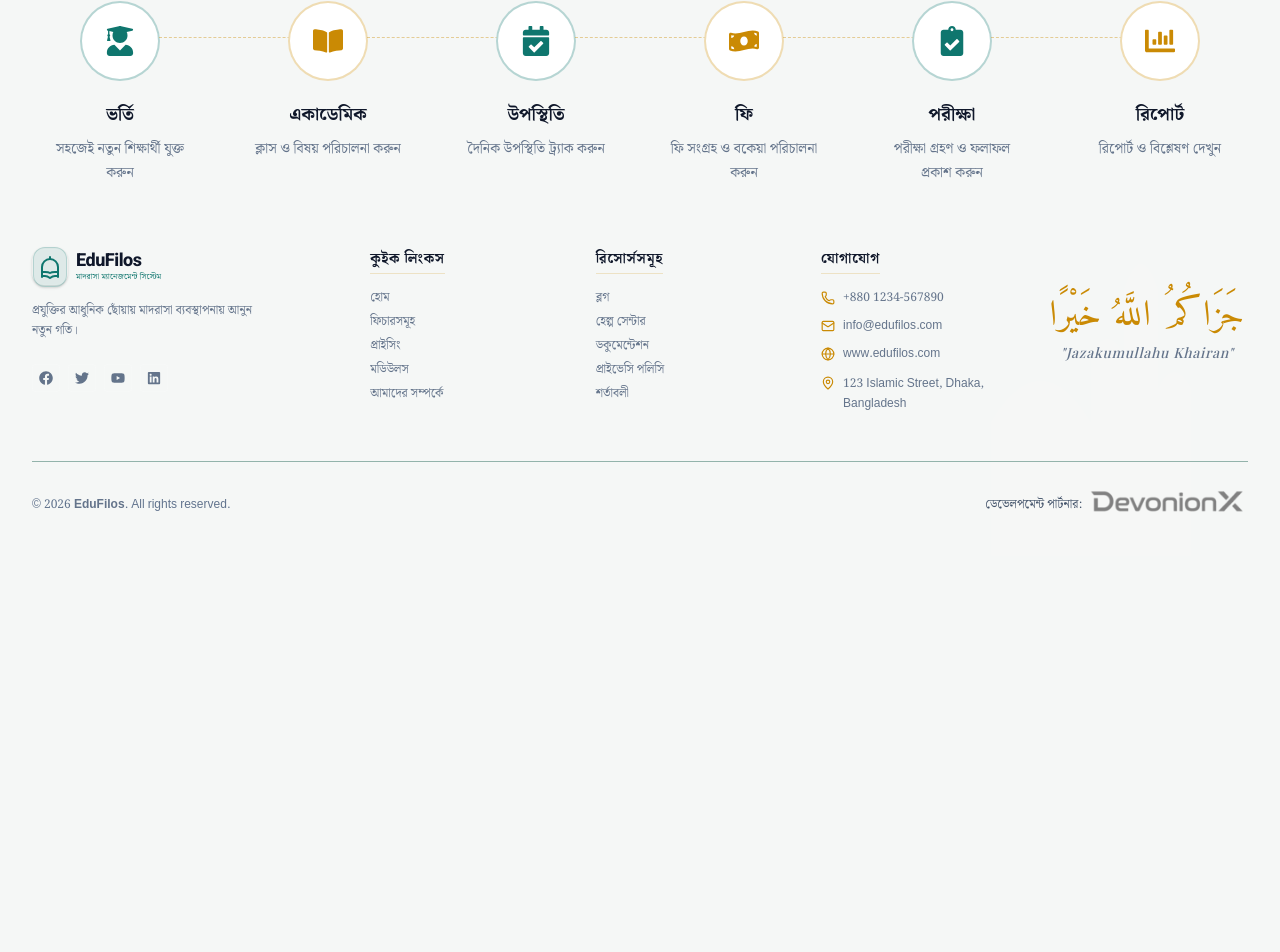
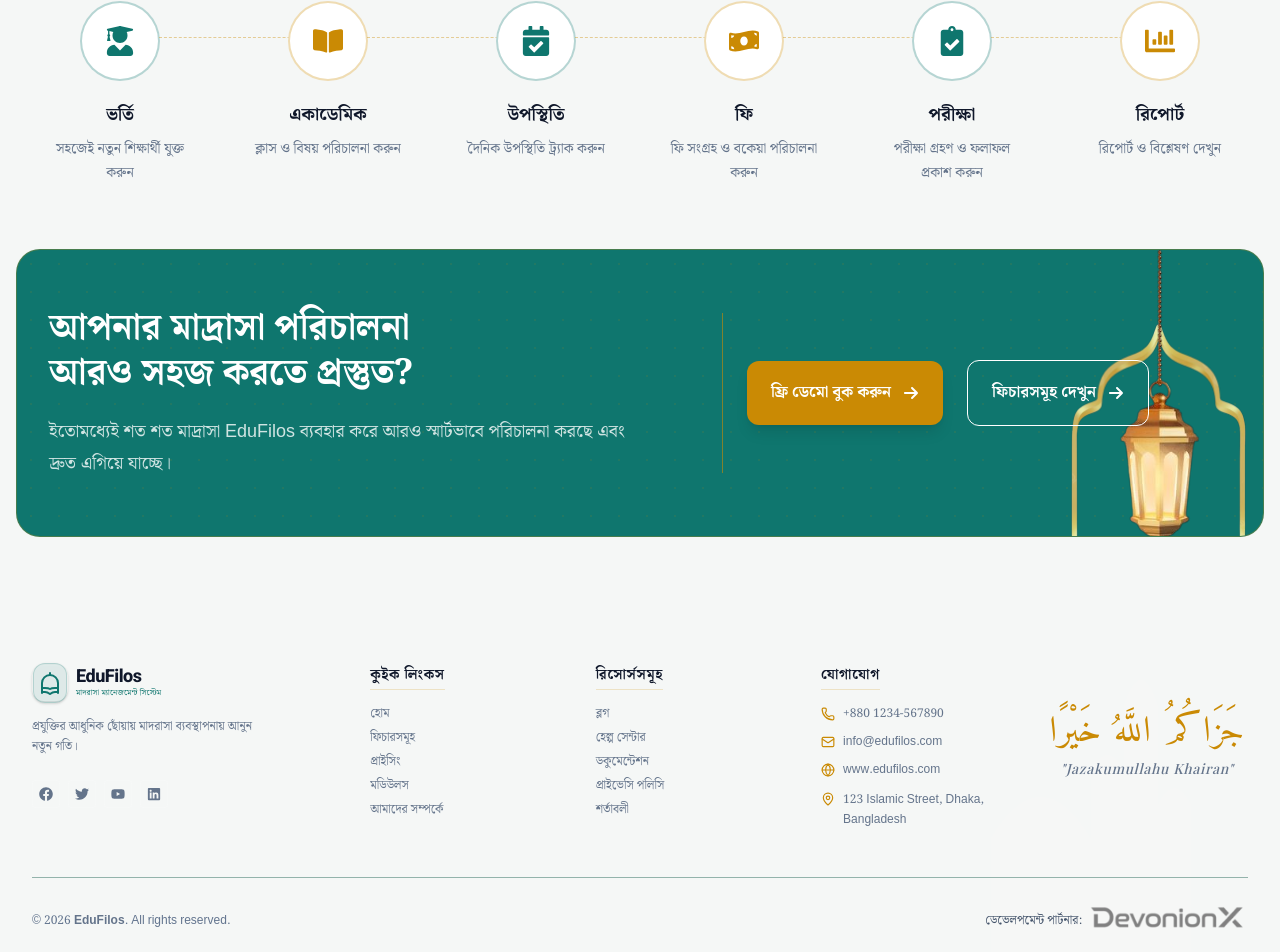
Before and after one commit to Mohammad-Nadil/edufilos, a Next.js app: page /module in a window 1280 px wide. Shown: the part 2094-3046 px from the top of the page. Before the commit the page ends 2650 px from the top, so only its background shows below. Built offline with nearby package versions, Linux system fonts and the light colour scheme.

Commit message:
ctabutton add

```diff
--- a/src/app/module/page.jsx
+++ b/src/app/module/page.jsx
@@ -1,4 +1,5 @@
 import PageHero from '@/components/common/PageHero'
+import CtaBanner from '@/components/modules/CtaBanner'
 import ModulesSection from '@/components/modules/ModulesSection'
 import OperationsSection from '@/components/modules/OperationsSection'
 import { heroData } from '@/helper/module/pageHero'
@@ -10,6 +11,7 @@ const page = () => {
       <PageHero {...heroData} />
       <ModulesSection/>
       <OperationsSection/>
+      <CtaBanner/>
     </div>
   )
 }
--- /dev/null
+++ b/src/components/modules/CtaBanner.jsx
@@ -0,0 +1,106 @@
+"use client";
+
+import Image from "next/image";
+import { FaArrowRight } from "react-icons/fa6";
+import { useLanguage } from "@/context/LanguageContext";
+import { useTheme } from "next-themes";
+import { ctaText } from "@/helper/module/cta";
+import Link from "next/link";
+
+export default function CtaBanner() {
+  const { lang } = useLanguage();
+  const { theme } = useTheme();
+
+  const isDark = theme === "dark";
+
+  const t = ctaText[lang];
+
+  return (
+    <section className="py-16 px-4 bg-background transition-colors duration-300">
+      <div className="relative overflow-hidden rounded-[24px] bg-primary border border-gold/30 transition-all duration-300">
+        {/* Pattern */}
+        <div
+          className="absolute inset-0 opacity-10"
+          style={{
+            backgroundImage:
+              "radial-gradient(circle,var(--accent-gold) 1px,transparent 1px)",
+            backgroundSize: "28px 28px",
+          }}
+        />
+
+        {/* Right Frame */}
+        <Image
+          src="/frame.png"
+          alt=""
+          width={170}
+          height={260}
+          className="absolute right-4 bottom-0 w-28 md:w-36 lg:w-44 scale-x-[-1] pointer-events-none opacity-90"
+        />
+
+        <Image
+          src="/lantern.png"
+          alt=""
+          width={80}
+          height={120}
+          className="absolute right-16 -top-24 w-12 md:w-16 lg:w-20"
+        />
+
+        <div className="relative z-10 max-w-7xl mx-auto px-8 py-14">
+          <div className="grid lg:grid-cols-2 items-center">
+            {/* Left */}
+
+            <div className="max-w-xl">
+              <h2
+                className={`text-primary-foreground font-bold text-3xl md:text-4xl leading-tight
+                  ${lang === "BN" ? "font-bn" : "font-en"}
+                `}
+              >
+                {t.title1}
+                <br />
+                {t.title2}
+              </h2>
+
+              <p
+                className={`
+                  text-primary-foreground/80
+                  mt-5
+                  text-lg
+                  leading-8
+                  ${lang === "BN" ? "font-bn" : "font-en"}
+                `}
+              >
+                {t.description}
+              </p>
+            </div>
+
+            {/* Right */}
+
+            <div className="flex flex-col lg:flex-row items-center justify-center gap-6">
+              <div className="hidden lg:block h-40 w-[1px] bg-gold/60" />
+
+              <Link href="/demo">
+                <button className="bg-gold hover:opacity-90 transition-all text-white font-semibold px-6 py-5 rounded-xl flex items-center gap-3 shadow-lg cursor-pointer">
+                  {t.demo}
+                  <FaArrowRight />
+                </button>
+              </Link>
+
+              <Link href="/feature"
+                className={`border border-white transition-all font-semibold px-6 py-5 rounded-xl flex items-center gap-3 cursor-pointer
+                  ${
+                    isDark
+                      ? "text-white hover:bg-white hover:text-primary"
+                      : "text-white hover:bg-white hover:text-primary"
+                  }
+                `}
+              >
+                {t.feature}
+                <FaArrowRight />
+              </Link>
+            </div>
+          </div>
+        </div>
+      </div>
+    </section>
+  );
+}
--- /dev/null
+++ b/src/helper/module/cta.js
@@ -0,0 +1,19 @@
+export const ctaText = {
+  EN: {
+    title1: "Ready to Simplify Your",
+    title2: "Madrasha Management?",
+    description:
+      "Join hundreds of madrasahs already using EduFilos to manage smarter and grow faster.",
+    demo: "Book a Free Demo",
+    feature: "Explore Features",
+  },
+
+  BN: {
+    title1: "আপনার মাদ্রাসা পরিচালনা",
+    title2: "আরও সহজ করতে প্রস্তুত?",
+    description:
+      "ইতোমধ্যেই শত শত মাদ্রাসা EduFilos ব্যবহার করে আরও স্মার্টভাবে পরিচালনা করছে এবং দ্রুত এগিয়ে যাচ্ছে।",
+    demo: "ফ্রি ডেমো বুক করুন",
+    feature: "ফিচারসমূহ দেখুন",
+  },
+};
```
